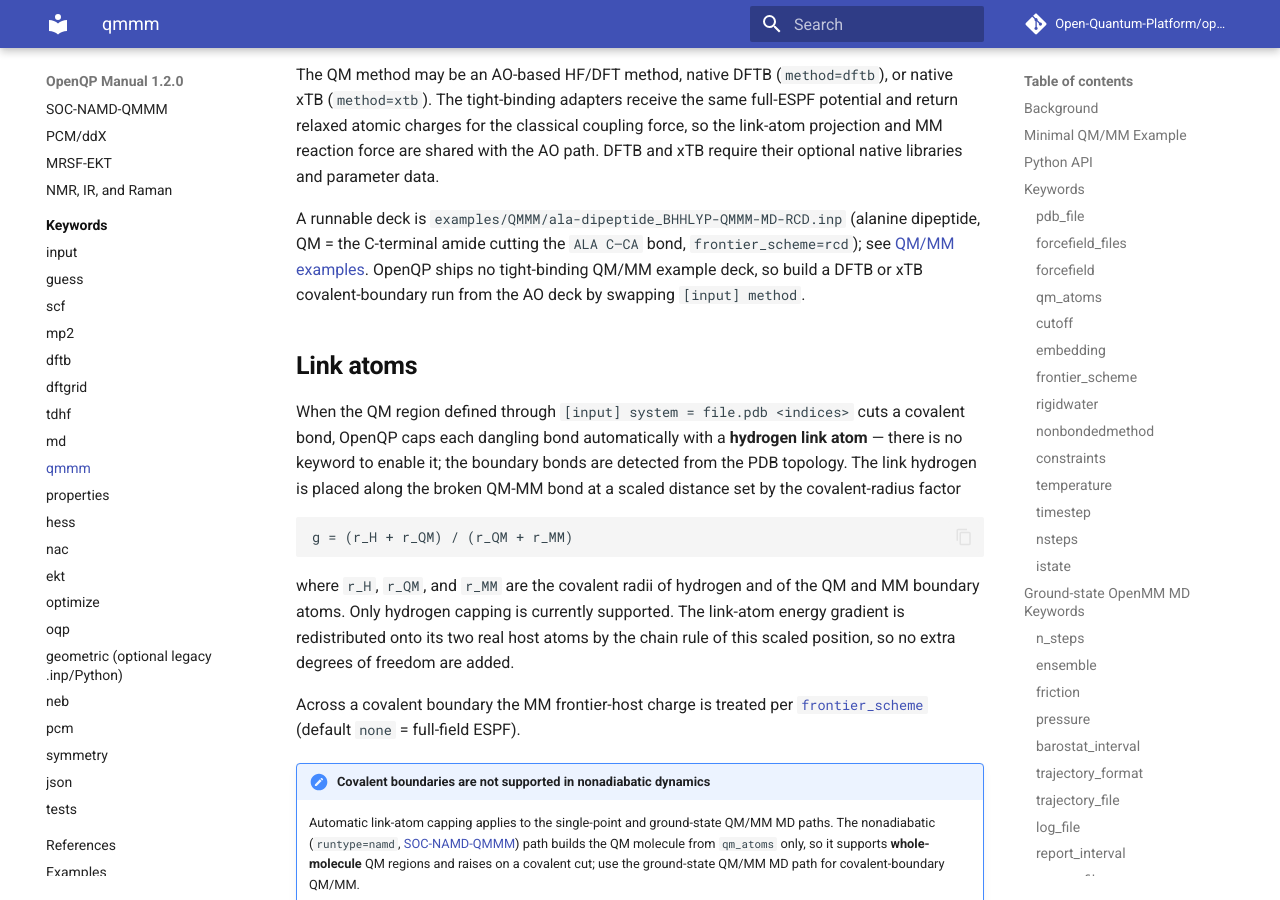
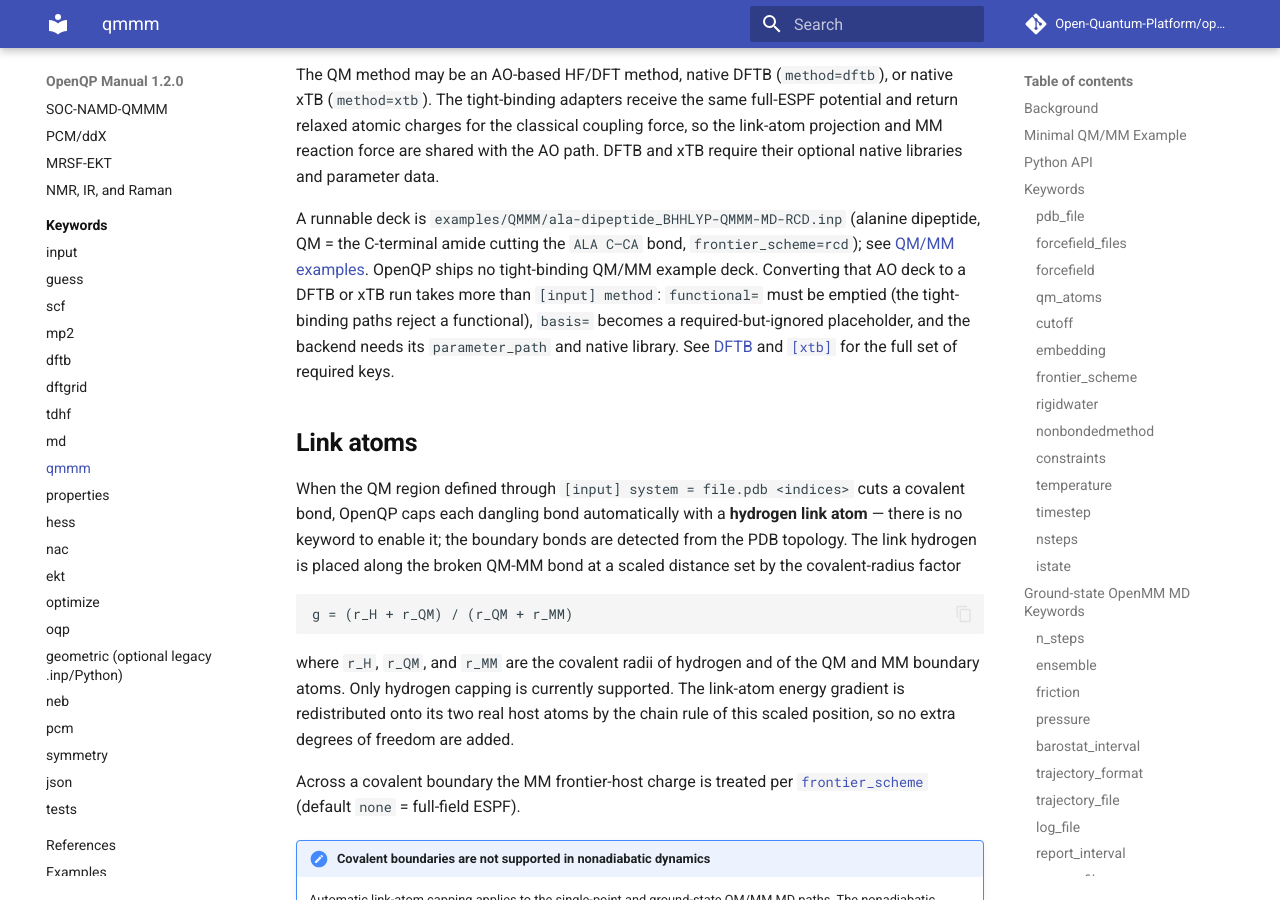
Before and after one commit to Open-Quantum-Platform/openqp-docs, an MkDocs documentation site: the page built from docs/keywords/qmmm.md, in a window 1280 px wide and 900 px high, scrolled down 14723 px. Built offline with MkDocs 1.6.1 and Material for MkDocs 9.7.7, drawn with Linux system fonts in a browser that asks for light colours; comment, search, counter and statistics services are not loaded.

Commit message:
docs(qmmm): spell out what converting the AO deck to TB actually requires
Codex caught this in my own previous commit. "Swap [input] method" is not
enough: docs/workflows/dftb.md:28-30 requires functional= to be EMPTY and
basis= to be a required-but-ignored placeholder, and the backend also needs
parameter_path plus its native library. Following the sentence as written
would produce a rejected or misconfigured deck. Name the real edits and link
the two backend pages.

Co-Authored-By: Claude <noreply@anthropic.com>

```diff
--- a/docs/keywords/qmmm.md
+++ b/docs/keywords/qmmm.md
@@ -563,8 +563,12 @@ and parameter data.
 A runnable deck is `examples/QMMM/ala-dipeptide_BHHLYP-QMMM-MD-RCD.inp` (alanine
 dipeptide, QM = the C-terminal amide cutting the `ALA C–CA` bond,
 `frontier_scheme=rcd`); see [QM/MM examples](../examples/index.md#qmmm-examples).
-OpenQP ships no tight-binding QM/MM example deck, so build a DFTB or xTB
-covalent-boundary run from the AO deck by swapping `[input] method`.
+OpenQP ships no tight-binding QM/MM example deck. Converting that AO deck to a
+DFTB or xTB run takes more than `[input] method`: `functional=` must be emptied
+(the tight-binding paths reject a functional), `basis=` becomes a
+required-but-ignored placeholder, and the backend needs its `parameter_path`
+and native library. See [DFTB](../workflows/dftb.md) and [`[xtb]`](xtb.md) for
+the full set of required keys.
 
 ## Link atoms
 
```
